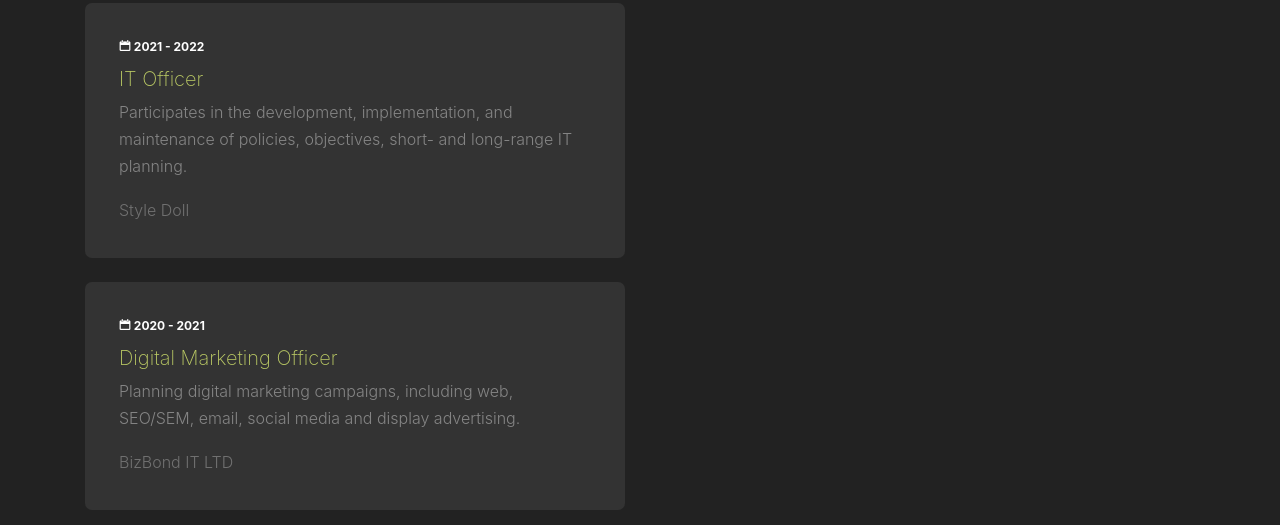
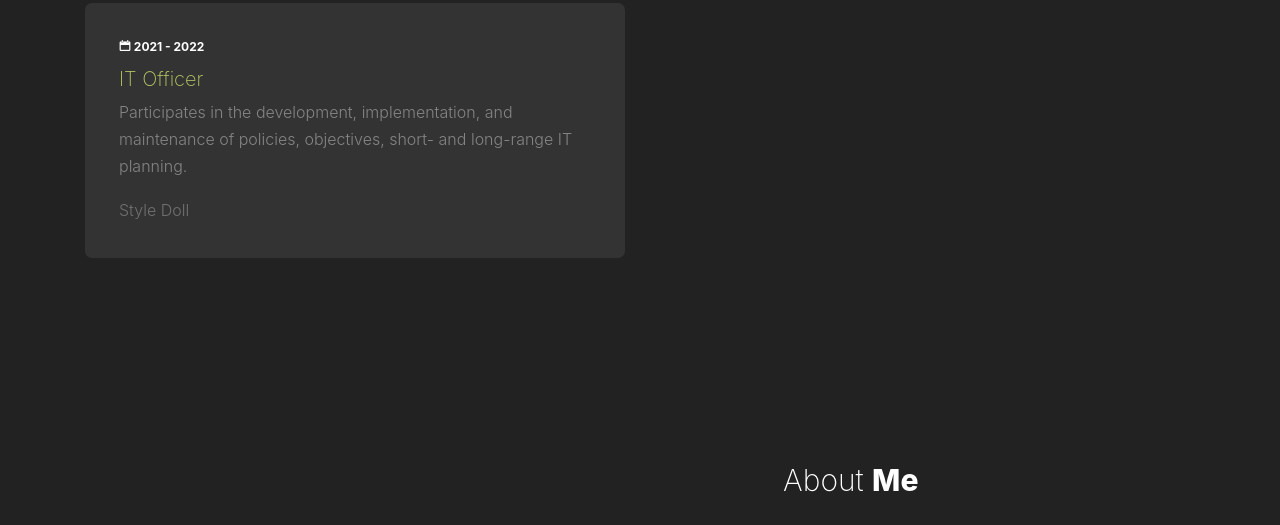
Before and after one commit to Ayaatmimi/Ayaatmimi.github.io, a plain HTML site: page index.html in a window 1280 px wide. Shown: the part 2148-2673 px from the top of the page. Drawn offline with nearby package versions, Linux system fonts and the light colour scheme; files whose address does not match are found by name.

Commit message:
Update index.html

```diff
--- a/index.html
+++ b/index.html
@@ -271,12 +271,12 @@
 						<span class="school">Style Doll</span>
 					</div>
 
-					<div class="resume-item mb-4">
+<!-- 					<div class="resume-item mb-4">
 						<span class="date"><span class="icon-calendar"></span> 2020 - 2021</span>
 						<h3>Digital Marketing Officer</h3>
 						<p>Planning digital marketing campaigns, including web, SEO/SEM, email, social media and display advertising.</p>
 						<span class="school">BizBond IT LTD</span>
-					</div>
+					</div> -->
 
 
 
```
